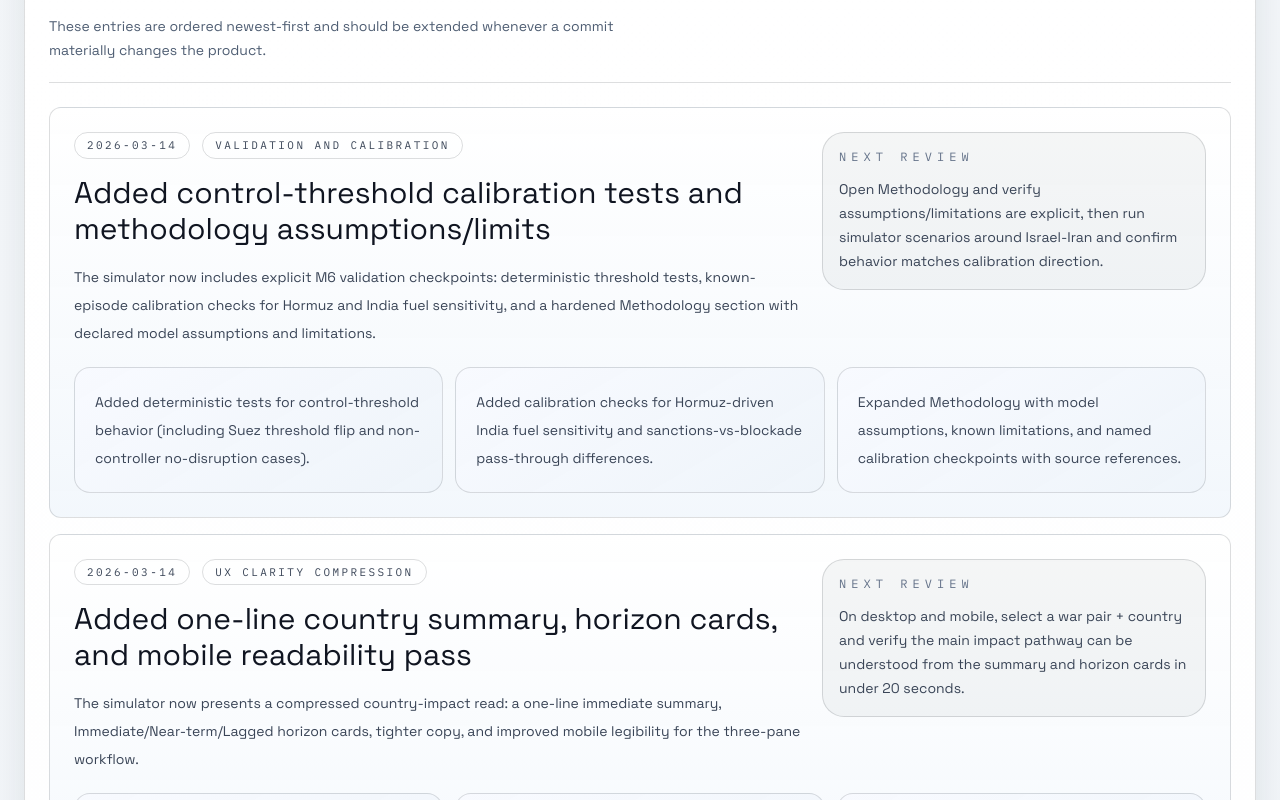
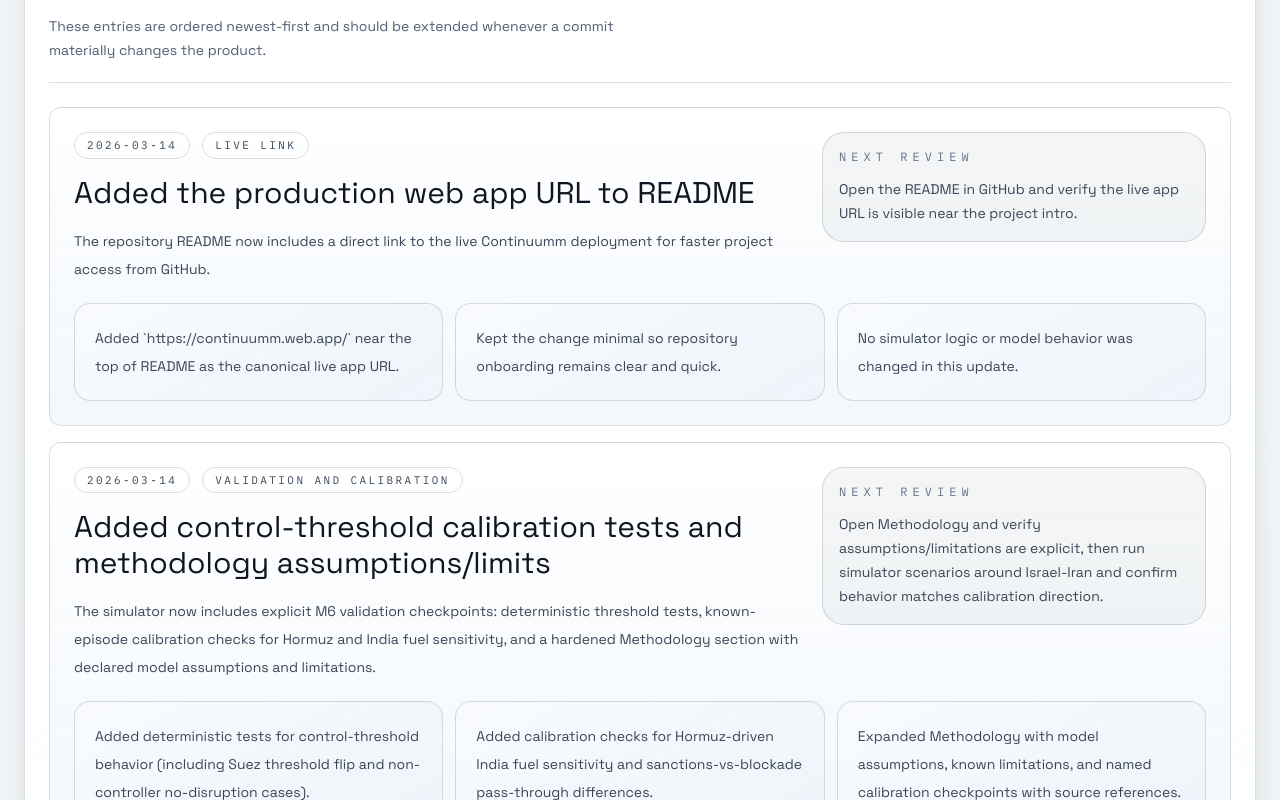
Before and after one commit to ArjunSuthar-engr/Continuumm, a React (Vite) app: page /documentation in a window 1280 px wide. Shown: the part 2220-3020 px from the top of the page. Built offline with nearby package versions, Linux system fonts and the light colour scheme; no server answers.

Commit message:
v0.9.2: add live app link to readme

```diff
--- a/src/data/documentationEntries.js
+++ b/src/data/documentationEntries.js
@@ -5,6 +5,21 @@ export const documentationWorkflow = [
 ]
 
 export const documentationEntries = [
+  {
+    id: 'log-034',
+    date: '2026-03-14',
+    label: 'Live link',
+    title: 'Added the production web app URL to README',
+    summary:
+      'The repository README now includes a direct link to the live Continuumm deployment for faster project access from GitHub.',
+    items: [
+      'Added `https://continuumm.web.app/` near the top of README as the canonical live app URL.',
+      'Kept the change minimal so repository onboarding remains clear and quick.',
+      'No simulator logic or model behavior was changed in this update.',
+    ],
+    review:
+      'Open the README in GitHub and verify the live app URL is visible near the project intro.',
+  },
   {
     id: 'log-033',
     date: '2026-03-14',
```
Also changed, not shown: 1 other file (tests, documents, lock files or other folders).
